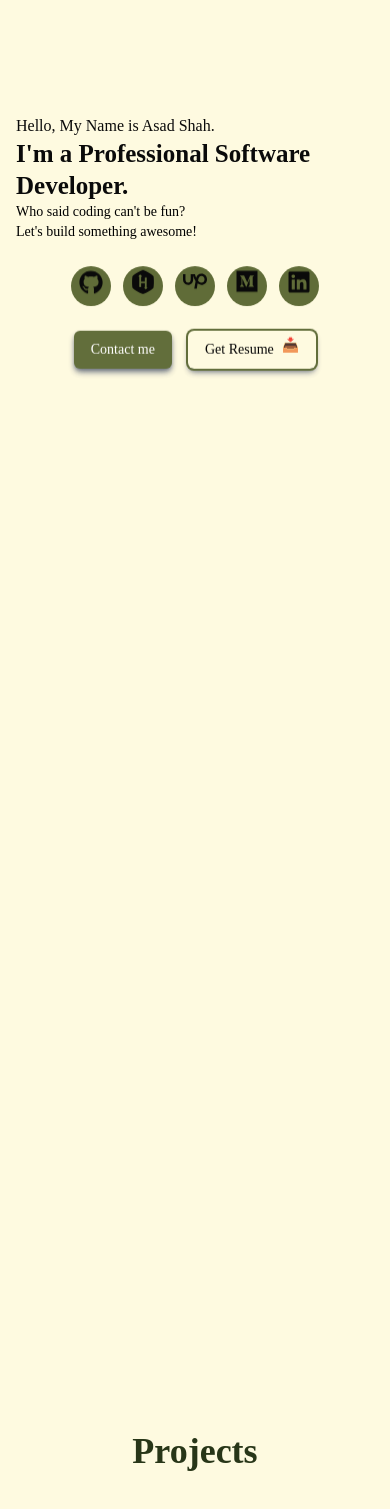
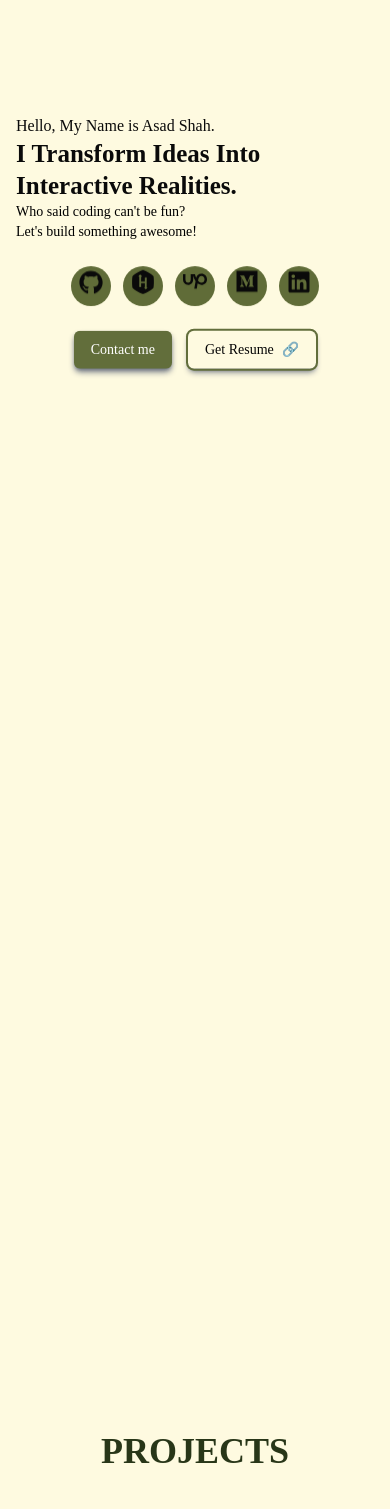
Before and after one commit to iamasadshah/iamasadshah-ibnerafi, a Next.js app: page / in a window 390 px wide. Shown: the part 432-1941 px from the top of the page. Built offline with nearby package versions, Linux system fonts and the light colour scheme.

Commit message:
Text animation added

```diff
--- a/package.json
+++ b/package.json
@@ -12,6 +12,7 @@
     "@radix-ui/react-accordion": "^1.2.1",
     "@radix-ui/react-icons": "^1.3.0",
     "@tailwindcss/typography": "^0.5.15",
+    "animate.css": "^4.1.1",
     "class-variance-authority": "^0.7.0",
     "clsx": "^2.1.1",
     "framer-motion": "^11.11.17",
--- a/src/app/components/Footer.tsx
+++ b/src/app/components/Footer.tsx
@@ -1,15 +1,19 @@
 import React from "react";
 import Link from "next/link";
 import Image from "next/image";
+import "animate.css";
 
 const Footer = () => {
   return (
     <footer className="flex flex-col lg:flex-row items-center justify-between bg-primary2 text-white py-6 px-10 -mt-2 z-10">
       {/* Pages Links */}
       <div>
-        <p className="text-black text-center">
-          Made with <span className=" text-red-500 text-2xl">♥</span> and
-          Creativity By Asad Shah.
+        <p className="text-black text-center font-semibold">
+          Made with
+          <span className=" text-red-500 text-2xl animate__animated animate__bounce mx-1">
+            ♥
+          </span>
+          and Creativity By Asad Shah.
         </p>
       </div>
 
--- a/src/app/components/Hero.tsx
+++ b/src/app/components/Hero.tsx
@@ -1,5 +1,5 @@
 "use client";
-
+import "animate.css";
 import React, { useEffect, useRef } from "react";
 import gsap from "gsap";
 import Image from "next/image";
@@ -99,11 +99,13 @@ const Hero = () => {
         ref={textRef}
         className="flex flex-col justify-center md:pl-14 px-4 h-[50vh] lg:h-full leading-[2.5rem] lg:leading-[3.5rem] md:pt-10"
       >
-        <p className="text-base sm:text-xl">Hello, My Name is Asad Shah.</p>
-        <h1 className="text-[25px] sm:text-[30px] md:text-[45px] font-semibold leading-8 sm:leading-9 md:leading-[3.5rem]">
-          I&apos;m a Professional Software Developer.
+        <p className="text-base sm:text-xl animate__animated animate__flipInX animate__delay-2s">
+          Hello, My Name is Asad Shah.
+        </p>
+        <h1 className="text-[25px] sm:text-[30px] md:text-[45px] font-semibold leading-8 sm:leading-9 md:leading-[3.5rem] animate__animated animate__lightSpeedInLeft animate__delay-1s">
+          I Transform Ideas Into Interactive Realities.
         </h1>
-        <p className="text-sm sm:text-base md:text-lg text-black lg:pr-52">
+        <p className="text-sm sm:text-base md:text-lg text-black lg:pr-52 animate_animated animate__headShake">
           Who said coding can&apos;t be fun? <br /> Let&apos;s build something
           awesome!
         </p>
@@ -175,7 +177,7 @@ const Hero = () => {
               className="relative inline-flex items-center text-sm md:text-lg text-black hover:text-primary3"
             >
               Get Resume
-              <span className="ml-2 inline-block animate-bounce-slow">📥</span>
+              <span className="ml-2 inline-block ">🔗</span>
             </Link>
           </button>
         </div>
--- a/src/app/components/Projects.tsx
+++ b/src/app/components/Projects.tsx
@@ -8,7 +8,7 @@ const Projects = async () => {
       <section className="text-gray-600 body-font">
         <div className="container px-5 py-12 mx-auto">
           <h1 className="text-center font-bold text-4xl text-primary3 pb-10">
-            Projects
+            PROJECTS
           </h1>
           <div className="flex flex-wrap -mx-4 -mb-10 text-center ">
             <div className="sm:w-1/2 mb-10 px-4 z-10">
--- a/src/app/components/Services.tsx
+++ b/src/app/components/Services.tsx
@@ -10,8 +10,8 @@ gsap.registerPlugin(ScrollTrigger);
 const Services = () => {
   return (
     <div className="py-4 lg:py-10 bg-primary2 justify-center items-center lg:space-y-12 bg-cover bg-center bg-no-repeat z-10">
-      <h1 className="text-2xl lg:text-3xl font-semibold text-center px-4 text-primary3">
-        Take a look at the variety of services I offer.
+      <h1 className="text-2xl lg:text-3xl font-semibold text-center text-primary3 cursor-help">
+        EXPLORE MY SERVICES
       </h1>
 
       <div className="grid grid-cols-1 px-4 gap-4 mt-4 md:grid-cols-2 lg:grid-cols-4 lg:px-8">
--- a/src/app/components/Skills.tsx
+++ b/src/app/components/Skills.tsx
@@ -65,7 +65,7 @@ const Skills = () => {
   return (
     <div className="relative pb-44 overflow-hidden bg-primary2">
       <h2 className="text-center text-3xl font-bold text-primary1 my-3">
-        I Work With...
+        I WORK WITH:
       </h2>
       <div
         ref={containerRef}
```
Also changed, not shown: 1 other file (tests, documents, lock files or other folders).
